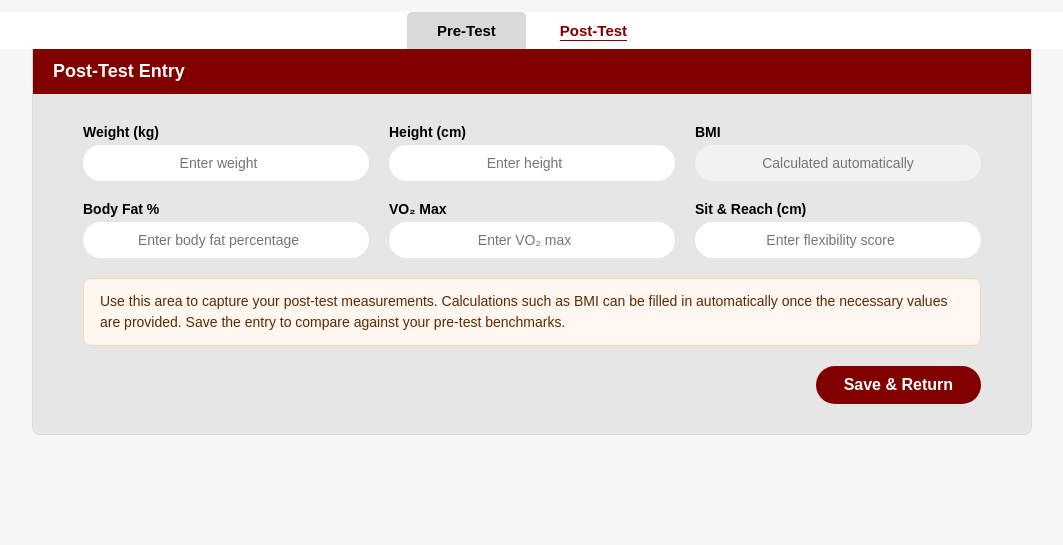
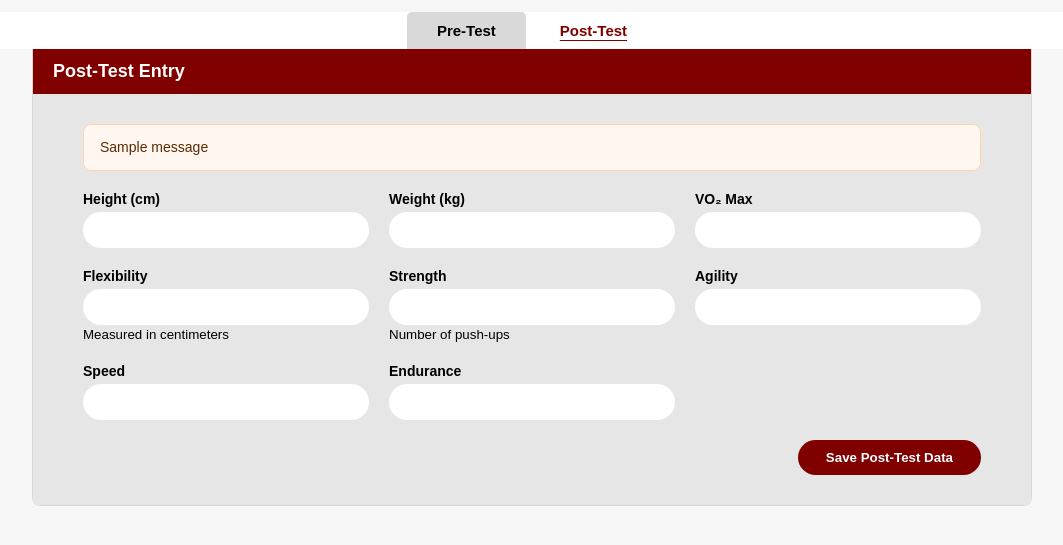
Before and after one commit to CloudMonkeyCoding/Fitness-Django-Project, a Django app: page /posttest/ in a window 1280 px wide. Shown: the part 85-630 px from the top of the page, without its empty margins (108-1171 px from the left). Run offline with Django 5.2, Linux system fonts and the light colour scheme; a user stored in the database is signed in; tables that the repository leaves empty hold one stand-in row (values such as "Sample post"); one stand-in notice (Sample message) is shown; some libraries are stand-ins or nearby versions.

Commit message:
Add post-test form handling

```diff
--- a/core/forms.py
+++ b/core/forms.py
@@ -81,7 +81,7 @@ class StudentLoginForm(forms.Form):
         return cleaned_data
 
 
-class PreTestForm(forms.Form):
+class BaseTestForm(forms.Form):
     height_cm = forms.DecimalField(
         max_digits=5,
         decimal_places=2,
@@ -141,6 +141,8 @@ class PreTestForm(forms.Form):
         label="Endurance",
     )
 
+    test_type: str = ""
+
     def clean(self):
         cleaned_data = super().clean()
 
@@ -166,7 +168,7 @@ class PreTestForm(forms.Form):
 
         return FitnessTestEntry.objects.create(
             student=student,
-            test_type=FitnessTestEntry.PRETEST,
+            test_type=self.test_type,
             bmi=data["bmi"],
             vo2_max=data["vo2_max"],
             flexibility=data["flexibility"],
@@ -175,3 +177,11 @@ class PreTestForm(forms.Form):
             speed=data["speed"],
             endurance=data["endurance"],
         )
+
+
+class PreTestForm(BaseTestForm):
+    test_type = FitnessTestEntry.PRETEST
+
+
+class PostTestForm(BaseTestForm):
+    test_type = FitnessTestEntry.POSTTEST
--- a/core/templates/posttest.html
+++ b/core/templates/posttest.html
@@ -248,43 +248,40 @@
   <section class="form-section">
     <div class="form-header">Post-Test Entry</div>
 
-    <form>
-      <div>
-        <label for="weight">Weight (kg)</label>
-        <input type="number" id="weight" name="weight" placeholder="Enter weight" min="0">
+    <form method="post">
+      {% csrf_token %}
+
+      <div class="helper-text">
+        {% if messages %}
+          {% for message in messages %}
+            <div>{{ message }}</div>
+          {% endfor %}
+        {% endif %}
+
+        {% if form.non_field_errors %}
+          <div>
+            {% for error in form.non_field_errors %}
+              <div>{{ error }}</div>
+            {% endfor %}
+          </div>
+        {% endif %}
       </div>
 
-      <div>
-        <label for="height">Height (cm)</label>
-        <input type="number" id="height" name="height" placeholder="Enter height" min="0">
-      </div>
-
-      <div>
-        <label for="bmi">BMI</label>
-        <input type="text" id="bmi" name="bmi" placeholder="Calculated automatically" readonly>
-      </div>
-
-      <div>
-        <label for="bfp">Body Fat %</label>
-        <input type="number" id="bfp" name="bfp" placeholder="Enter body fat percentage" min="0">
-      </div>
-
-      <div>
-        <label for="vo2">VO₂ Max</label>
-        <input type="number" id="vo2" name="vo2" placeholder="Enter VO₂ max" min="0">
-      </div>
-
-      <div>
-        <label for="flexibility">Sit &amp; Reach (cm)</label>
-        <input type="number" id="flexibility" name="flexibility" placeholder="Enter flexibility score" min="0">
-      </div>
-
-      <div class="helper-text">
-        Use this area to capture your post-test measurements. Calculations such as BMI can be filled in automatically once the necessary values are provided. Save the entry to compare against your pre-test benchmarks.
-      </div>
+      {% for field in form %}
+        <div>
+          <label for="{{ field.id_for_label }}">{{ field.label }}</label>
+          {{ field }}
+          {% if field.help_text %}
+            <small>{{ field.help_text }}</small>
+          {% endif %}
+          {% for error in field.errors %}
+            <div style="color: #c00; font-size: 12px; margin-top: 6px;">{{ error }}</div>
+          {% endfor %}
+        </div>
+      {% endfor %}
 
       <div class="btn-row">
-        <a class="btn-primary" href="{% url 'student_progress' %}">Save &amp; Return</a>
+        <button class="btn-primary" type="submit">Save Post-Test Data</button>
       </div>
     </form>
   </section>
--- a/core/views.py
+++ b/core/views.py
@@ -8,7 +8,7 @@ from django.db import connection
 from django.db.utils import OperationalError
 from django.shortcuts import get_object_or_404, redirect, render
 
-from .forms import PreTestForm, StudentLoginForm, StudentSignupForm
+from .forms import PostTestForm, PreTestForm, StudentLoginForm, StudentSignupForm
 from .models import FitnessTestEntry, StudentProfile
 
 # Create your views here.
@@ -97,7 +97,18 @@ def pre_test_form(request):
 
 @login_required
 def post_test_entry(request):
-    return render(request, "posttest.html")
+    student_profile = get_object_or_404(StudentProfile, user=request.user)
+
+    if request.method == "POST":
+        form = PostTestForm(request.POST)
+        if form.is_valid():
+            form.save(student_profile)
+            messages.success(request, "Post-test data saved successfully.")
+            return redirect("student_progress")
+    else:
+        form = PostTestForm()
+
+    return render(request, "posttest.html", {"form": form})
 
 
 def student_management(request):
```
